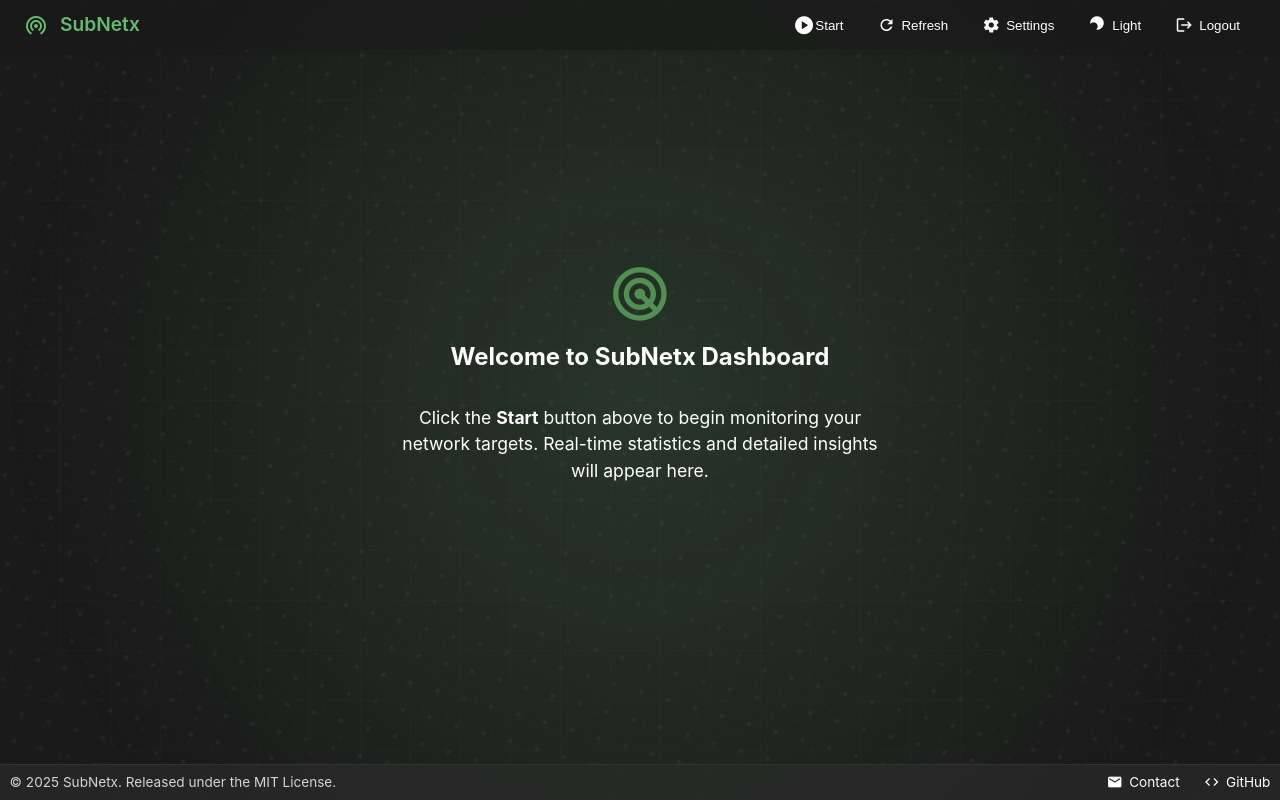
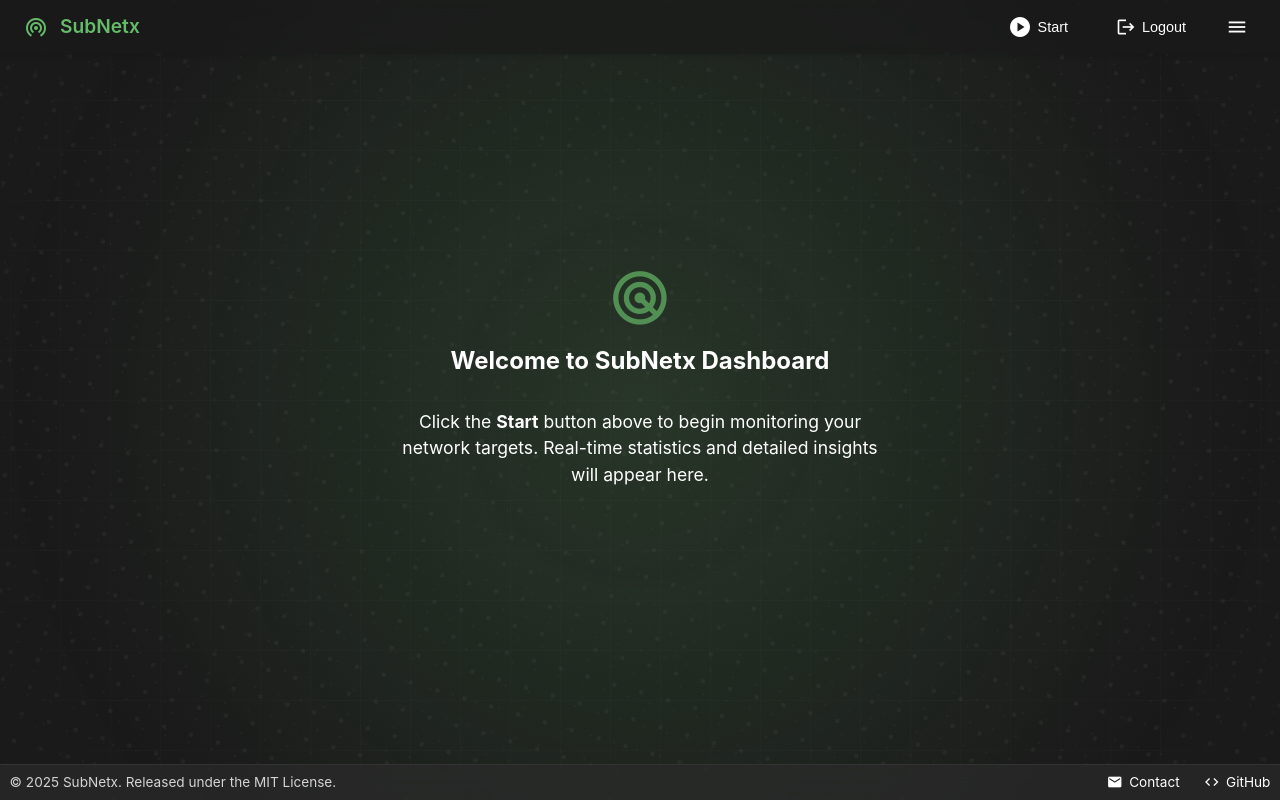
Before and after one commit to TacoronteRiveroCristian/SubNetx, a Next.js app in the folder ui/: page /dashboard in a window 1280 px wide. Built offline with nearby package versions, Linux system fonts and the light colour scheme; sample sign-in values are in the browser's storage.

Commit message:
feat: agregar menú hamburguesa al dashboard

```diff
--- a/ui/pages/dashboard.tsx
+++ b/ui/pages/dashboard.tsx
@@ -130,6 +130,8 @@ export default function Dashboard() {
   const [refreshInterval, setRefreshInterval] = useState(10);
   // State to track when data is being updated
   const [isUpdating, setIsUpdating] = useState(false);
+  // State to track if hamburger menu is open
+  const [isHamburgerOpen, setIsHamburgerOpen] = useState(false);
   // Ref to store the interval ID for cleanup
   const intervalRef = useRef<NodeJS.Timeout | null>(null);
   // Add these new states at the top with other states
@@ -477,6 +479,20 @@ export default function Dashboard() {
             from { transform: rotate(0deg); }
             to { transform: rotate(360deg); }
           }
+          @keyframes slideIn {
+            from { transform: translateX(100%); }
+            to { transform: translateX(0); }
+          }
+          @keyframes slideOut {
+            from { transform: translateX(0); }
+            to { transform: translateX(100%); }
+          }
+          .hamburger-menu {
+            animation: slideIn 0.3s ease forwards;
+          }
+          .hamburger-menu.closing {
+            animation: slideOut 0.3s ease forwards;
+          }
         `}</style>
       </Head>
 
@@ -491,7 +507,7 @@ export default function Dashboard() {
 
       <div className="content-container">
         <div style={{
-          backgroundColor: `${currentTheme.navbar}99`, // Added some transparency
+          backgroundColor: `${currentTheme.navbar}99`,
           backdropFilter: 'blur(10px)',
           padding: '0.5rem 1.5rem',
           boxShadow: '0 2px 4px rgba(0,0,0,0.1)',
@@ -502,11 +518,11 @@ export default function Dashboard() {
           justifyContent: 'space-between',
           alignItems: 'center'
         }}>
-          <div style={{ display: 'flex', alignItems: 'center', gap: '1px' }}>
+          <div style={{ display: 'flex', alignItems: 'center', gap: '2rem' }}>
             <Logo theme={{ primary: currentTheme.primary }} size="small" />
           </div>
 
-          <div style={{ display: 'flex', gap: '2px' }}>
+          <div style={{ display: 'flex', gap: '1rem', alignItems: 'center' }}>
             <button
               onClick={toggleMonitoring}
               className="nav-button"
@@ -522,26 +538,141 @@ export default function Dashboard() {
               <span className="material-icons" style={{
                 transform: isMonitoring ? 'scale(1)' : 'scale(1.2)',
                 transition: 'all 0.3s ease',
-                color: 'inherit'
+                color: 'inherit',
+                fontSize: '20px',
+                marginRight: '6px'
               }}>
                 {isMonitoring ? 'motion_photos_pause' : 'play_circle'}
               </span>
               <span style={{
                 color: 'inherit',
-                transition: 'color 0.3s ease'
+                transition: 'color 0.3s ease',
+                fontSize: '0.9rem'
               }}>
                 {loading ? 'Loading...' : isMonitoring ? 'Stop' : 'Start'}
               </span>
             </button>
+
+            {/* Logout button */}
+            <button
+              onClick={handleLogout}
+              className="nav-button"
+              style={{
+                fontSize: '0.9rem'
+              }}
+            >
+              <span className="material-icons" style={{
+                transition: 'transform 0.3s ease',
+                fontSize: '20px'
+              }}
+              onMouseEnter={(e) => {
+                e.currentTarget.style.transform = 'translateX(3px)';
+              }}
+              onMouseLeave={(e) => {
+                e.currentTarget.style.transform = 'translateX(0)';
+              }}>
+                logout
+              </span>
+              Logout
+            </button>
+
+            <button
+              onClick={() => setIsHamburgerOpen(!isHamburgerOpen)}
+              className="nav-button"
+              style={{
+                padding: '8px',
+                borderRadius: '8px',
+                display: 'flex',
+                alignItems: 'center',
+                justifyContent: 'center'
+              }}
+            >
+              <span className="material-icons" style={{
+                fontSize: '22px',
+                transform: isHamburgerOpen ? 'rotate(180deg)' : 'none',
+                transition: 'transform 0.3s ease'
+              }}>
+                menu
+              </span>
+            </button>
+          </div>
+        </div>
+
+        {/* Hamburger Menu Overlay */}
+        {isHamburgerOpen && (
+          <div
+            onClick={() => setIsHamburgerOpen(false)}
+            style={{
+              position: 'fixed',
+              top: 0,
+              left: 0,
+              right: 0,
+              bottom: 0,
+              backgroundColor: 'rgba(0, 0, 0, 0.5)',
+              backdropFilter: 'blur(2px)',
+              zIndex: 998,
+              opacity: isHamburgerOpen ? 1 : 0,
+              transition: 'opacity 0.3s ease'
+            }}
+          />
+        )}
+
+        {/* Hamburger Menu */}
+        <div className={`hamburger-menu ${!isHamburgerOpen ? 'closing' : ''}`} style={{
+          position: 'fixed',
+          top: '60px',
+          right: 0,
+          width: '280px',
+          height: 'calc(100vh - 60px)',
+          backgroundColor: `${currentTheme.cardBackground}99`,
+          backdropFilter: 'blur(10px)',
+          borderLeft: `1px solid ${currentTheme.border}`,
+          padding: '1.5rem 1rem',
+          zIndex: 999,
+          display: isHamburgerOpen ? 'flex' : 'none',
+          flexDirection: 'column',
+          gap: '0.75rem',
+          boxShadow: '-2px 0 8px rgba(0,0,0,0.1)',
+          transform: isHamburgerOpen ? 'translateX(0)' : 'translateX(100%)',
+          transition: 'transform 0.3s ease'
+        }}>
+          <div style={{
+            borderBottom: `1px solid ${currentTheme.border}`,
+            paddingBottom: '1rem',
+            marginBottom: '0.5rem'
+          }}>
+            <h3 style={{
+              margin: 0,
+              fontSize: '1.1rem',
+              color: currentTheme.text,
+              fontWeight: '500'
+            }}>Menu</h3>
+          </div>
 
           {!isMonitoring && (
             <button
               onClick={fetchTargets}
               className="nav-button"
               disabled={loading}
+              style={{
+                width: '100%',
+                justifyContent: 'flex-start',
+                padding: '12px 16px',
+                borderRadius: '8px',
+                transition: 'all 0.2s ease'
+              }}
+              onMouseEnter={(e) => {
+                e.currentTarget.style.backgroundColor = `${currentTheme.buttonHover}80`;
+                e.currentTarget.style.transform = 'translateX(4px)';
+              }}
+              onMouseLeave={(e) => {
+                e.currentTarget.style.backgroundColor = 'transparent';
+                e.currentTarget.style.transform = 'translateX(0)';
+              }}
             >
               <span className="material-icons" style={{
-                  animation: isUpdating ? 'spin 1s linear infinite' : 'none'
+                animation: isUpdating ? 'spin 1s linear infinite' : 'none',
+                marginRight: '12px'
               }}>
                 refresh
               </span>
@@ -552,10 +683,26 @@ export default function Dashboard() {
           <button
             onClick={() => setShowSettings(!showSettings)}
             className="nav-button"
+            style={{
+              width: '100%',
+              justifyContent: 'flex-start',
+              padding: '12px 16px',
+              borderRadius: '8px',
+              transition: 'all 0.2s ease'
+            }}
+            onMouseEnter={(e) => {
+              e.currentTarget.style.backgroundColor = `${currentTheme.buttonHover}80`;
+              e.currentTarget.style.transform = 'translateX(4px)';
+            }}
+            onMouseLeave={(e) => {
+              e.currentTarget.style.backgroundColor = 'transparent';
+              e.currentTarget.style.transform = 'translateX(0)';
+            }}
           >
             <span className="material-icons" style={{
               transform: showSettings ? 'rotate(45deg)' : 'rotate(0deg)',
-                transition: 'transform 0.3s ease'
+              transition: 'transform 0.3s ease',
+              marginRight: '12px'
             }}>
               settings
             </span>
@@ -565,35 +712,31 @@ export default function Dashboard() {
           <button
             onClick={toggleTheme}
             className="nav-button"
+            style={{
+              width: '100%',
+              justifyContent: 'flex-start',
+              padding: '12px 16px',
+              borderRadius: '8px',
+              transition: 'all 0.2s ease'
+            }}
+            onMouseEnter={(e) => {
+              e.currentTarget.style.backgroundColor = `${currentTheme.buttonHover}80`;
+              e.currentTarget.style.transform = 'translateX(4px)';
+            }}
+            onMouseLeave={(e) => {
+              e.currentTarget.style.backgroundColor = 'transparent';
+              e.currentTarget.style.transform = 'translateX(0)';
+            }}
           >
             <span className="material-icons" style={{
               transition: 'transform 0.4s ease, opacity 0.3s ease',
               transform: theme === 'light' ? 'translateY(0)' : 'translateY(-2px) rotate(180deg)',
+              marginRight: '12px'
             }}>
               {theme === 'light' ? 'light_mode' : 'dark_mode'}
             </span>
-              {theme === 'light' ? 'Dark' : 'Light'}
+            {theme === 'light' ? 'Dark Mode' : 'Light Mode'}
           </button>
-
-            {/* Logout button */}
-            <button
-              onClick={handleLogout}
-              className="nav-button"
-            >
-              <span className="material-icons" style={{
-                transition: 'transform 0.3s ease',
-              }}
-              onMouseEnter={(e) => {
-                e.currentTarget.style.transform = 'translateX(3px)';
-              }}
-              onMouseLeave={(e) => {
-                e.currentTarget.style.transform = 'translateX(0)';
-              }}>
-                logout
-              </span>
-              Logout
-            </button>
-          </div>
         </div>
 
         <main style={{
```
Lines whose indentation alone changed are shown as unchanged.
